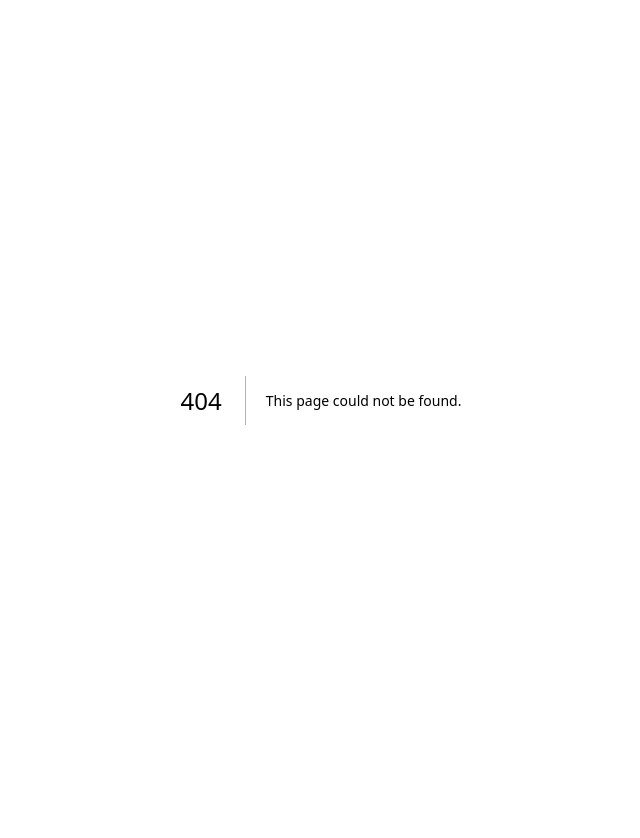
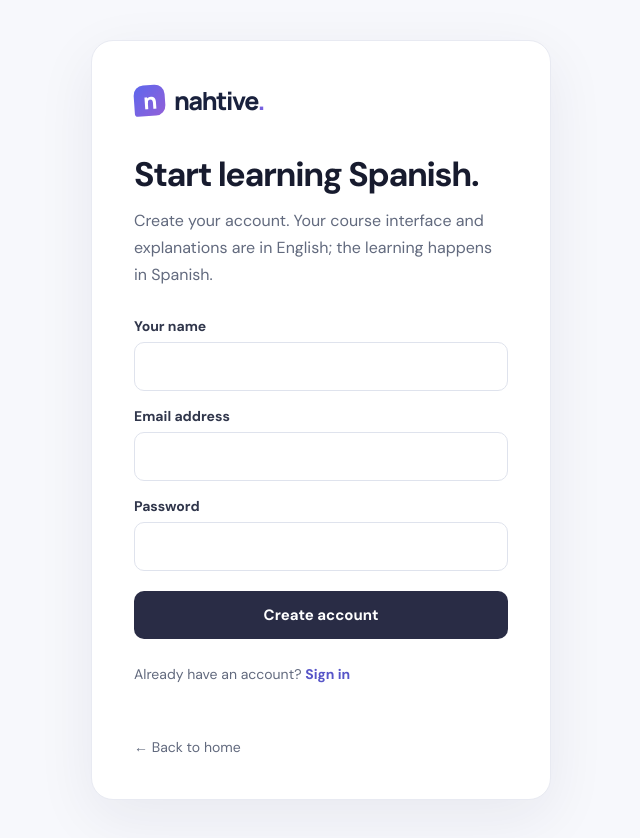
Before and after one commit to joshkhenry-sys/nahtive-2.0, a Next.js app: page /signup in a window 1280 px wide. Before the commit this address had no page. Shown: the whole page, without its empty margins (319-959 px from the left). Before the commit the page ends 800 px from the top, so only its background shows below. Built offline with nearby package versions, Linux system fonts and the light colour scheme.

Commit message:
Add English sign-up page

```diff
--- /dev/null
+++ b/app/signup/page.tsx
@@ -0,0 +1,24 @@
+import Link from "next/link";
+import { signUp } from "@/app/auth/actions";
+
+export default async function SignupPage({ searchParams }: { searchParams: Promise<{ error?: string }> }) {
+  const params = await searchParams;
+  return (
+    <main className="auth-page">
+      <section className="auth-card">
+        <Link className="brand" href="/"><span className="brand-symbol">n</span><span>nahtive<span className="brand-dot">.</span></span></Link>
+        <h1>Start learning Spanish.</h1>
+        <p>Create your account. Your course interface and explanations are in English; the learning happens in Spanish.</p>
+        {params.error && <p className="auth-error" role="alert">{params.error}</p>}
+        <form className="auth-form" action={signUp}>
+          <label>Your name<input type="text" name="displayName" autoComplete="name" /></label>
+          <label>Email address<input type="email" name="email" autoComplete="email" required /></label>
+          <label>Password<input type="password" name="password" autoComplete="new-password" minLength={8} required /></label>
+          <button type="submit">Create account</button>
+        </form>
+        <p className="auth-switch">Already have an account? <Link href="/login">Sign in</Link></p>
+        <Link className="auth-back" href="/">← Back to home</Link>
+      </section>
+    </main>
+  );
+}
```
